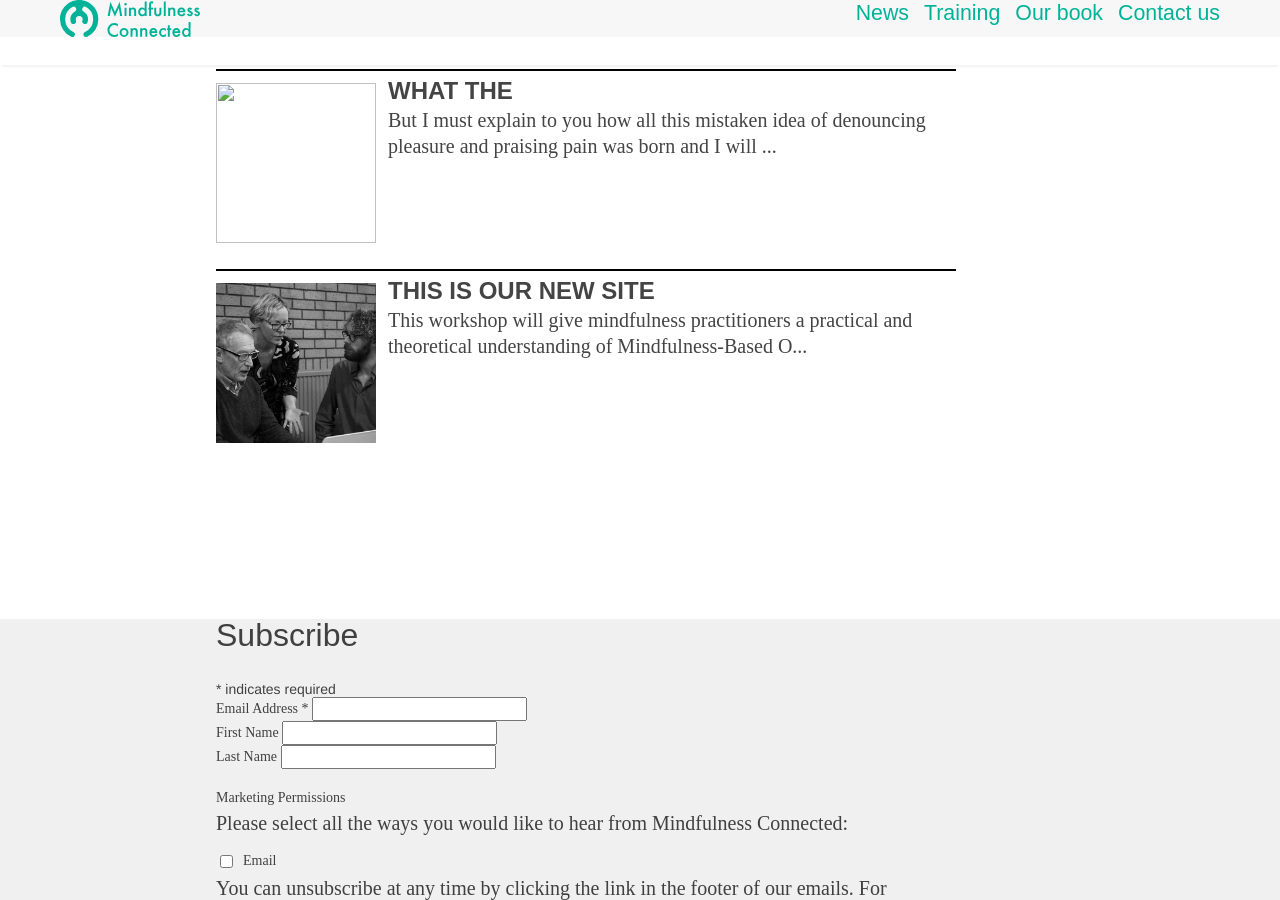
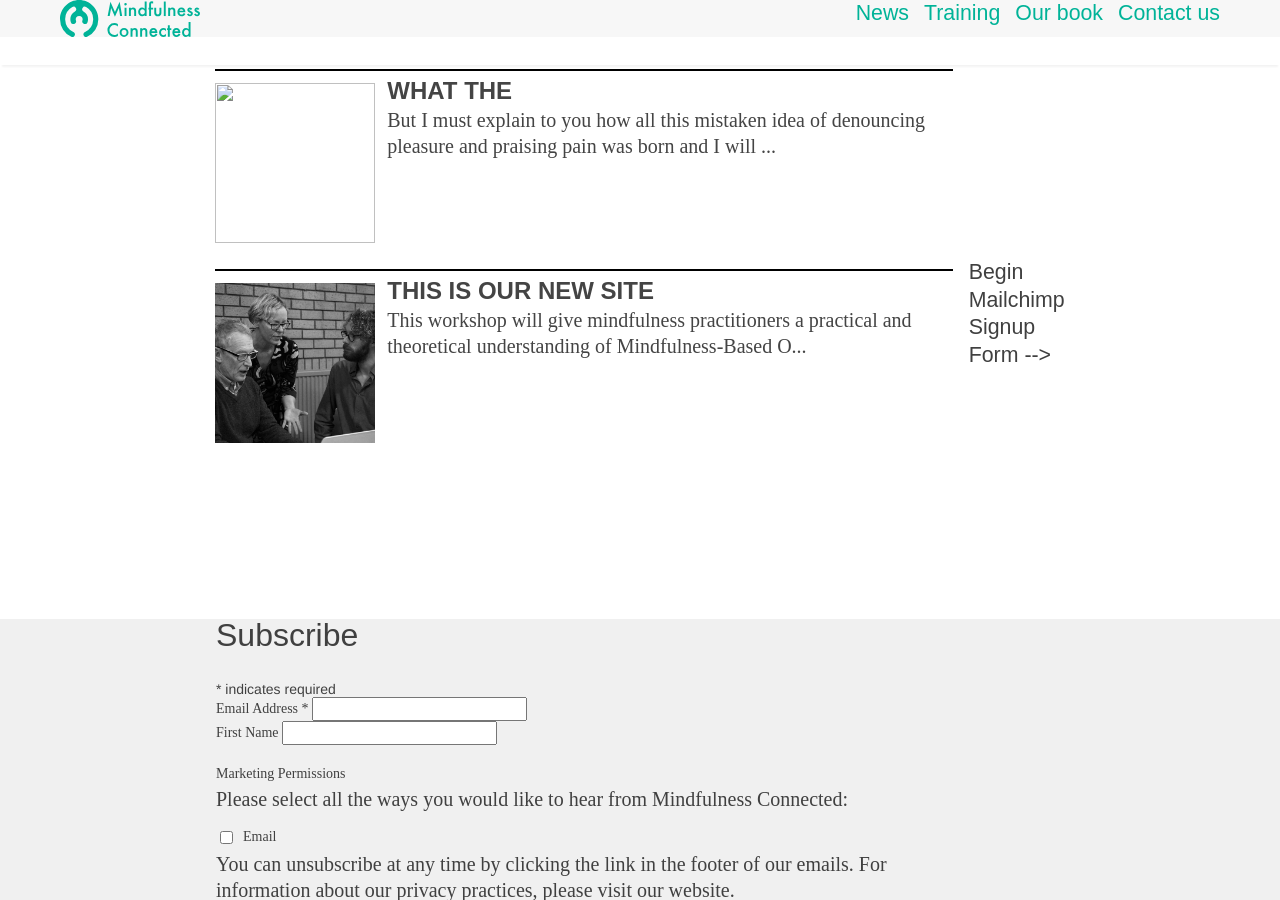
Before and after one commit to emcog/mindfulness-connected, a Jekyll site: the page built from index.md, in a window 1280 px wide and 900 px high, scrolled down 783 px. Built offline with Jekyll 4.4.1, drawn with Linux system fonts in a browser that asks for light colours; some web fonts are replaced; comment, search, counter and statistics services are not loaded; some of the changed text lies outside the part shown.

Commit message:
fixes contact form

```diff
--- a/_includes/mailchimp__signup-form.html
+++ b/_includes/mailchimp__signup-form.html
@@ -1,4 +1,4 @@
-<!-- Begin Mailchimp Signup Form -->
+ Begin Mailchimp Signup Form -->
 <link href="//cdn-images.mailchimp.com/embedcode/classic-10_7.css" rel="stylesheet" type="text/css">
 <style type="text/css">
 	#mc_embed_signup{background:#fff; clear:left; font:14px Helvetica,Arial,sans-serif; }
@@ -25,10 +25,10 @@
 	<label for="mce-FNAME">First Name </label>
 	<input type="text" value="" name="FNAME" class="" id="mce-FNAME">
 </div>
-<div class="mc-field-group">
+<!-- <div class="mc-field-group">
 	<label for="mce-LNAME">Last Name </label>
 	<input type="text" value="" name="LNAME" class="" id="mce-LNAME">
-</div>
+</div> -->
 <div id="mergeRow-gdpr" class="mergeRow gdpr-mergeRow content__gdprBlock mc-field-group">
     <div class="content__gdpr">
         <label>Marketing Permissions</label>
@@ -52,4 +52,4 @@
 </form>
 </div>
 <script type='text/javascript' src='//s3.amazonaws.com/downloads.mailchimp.com/js/mc-validate.js'></script><script type='text/javascript'>(function($) {window.fnames = new Array(); window.ftypes = new Array();fnames[0]='EMAIL';ftypes[0]='email';fnames[1]='FNAME';ftypes[1]='text';fnames[2]='LNAME';ftypes[2]='text';fnames[3]='ADDRESS';ftypes[3]='address';fnames[4]='PHONE';ftypes[4]='phone';}(jQuery));var $mcj = jQuery.noConflict(true);</script>
-<!--End mc_embed_signup-->
+<!--End mc_embed_signup
--- a/workplace-and-community.html
+++ b/workplace-and-community.html
@@ -41,5 +41,5 @@
 %}
 
 <!-- Contact -->
-{% include contact-form.html%}
+{% include contact-form-netlify.html%}
 </main>
```
Also changed, not shown: 1 other file.
